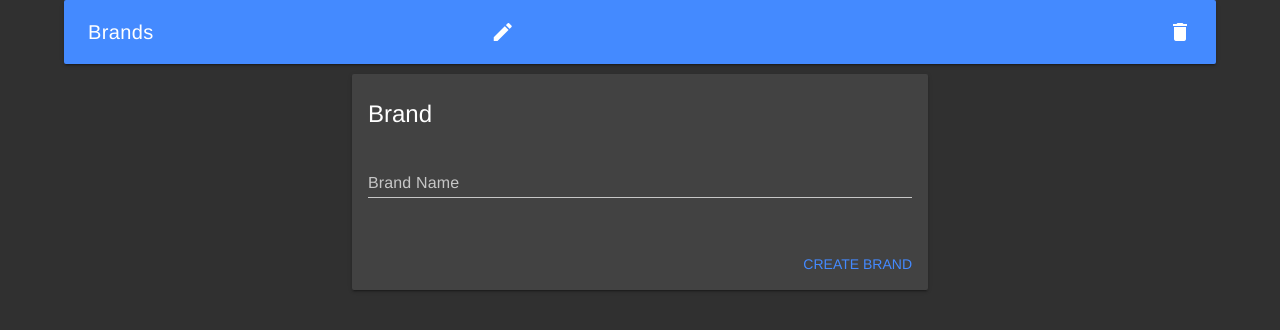
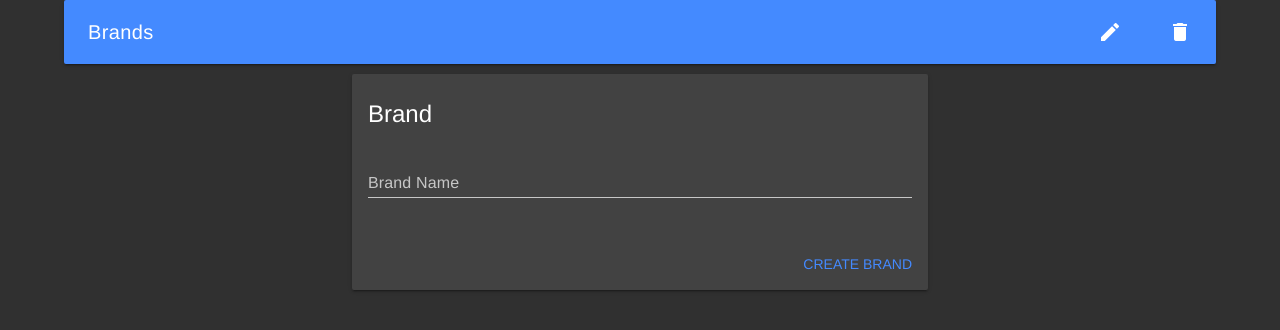
Before and after one commit to Serge0111/vue-js, a Vue app: page / in a window 1280 px wide. Shown: the top 330 px of the page. Built offline with nearby package versions, Linux system fonts and the light colour scheme; no server answers.

Commit message:
finished

```diff
--- a/src/components/Table.component.vue
+++ b/src/components/Table.component.vue
@@ -3,10 +3,8 @@
     <md-table class="md-primary" v-model="allTodos" md-sort="name" md-sort-order="asc" md-card @md-selected="onSelect">
       <md-table-toolbar>
         <h1 class="md-title">Brands</h1>
-        <div class="md-toolbar-section-start">
+        <div class="md-toolbar-section-end">
           <DialogEdit/>
-        </div>
-        <div class="md-toolbar-section-end">
           <md-button class="md-icon-button" v-on:click="removeById">
             <md-icon>delete</md-icon>
           </md-button>
```
